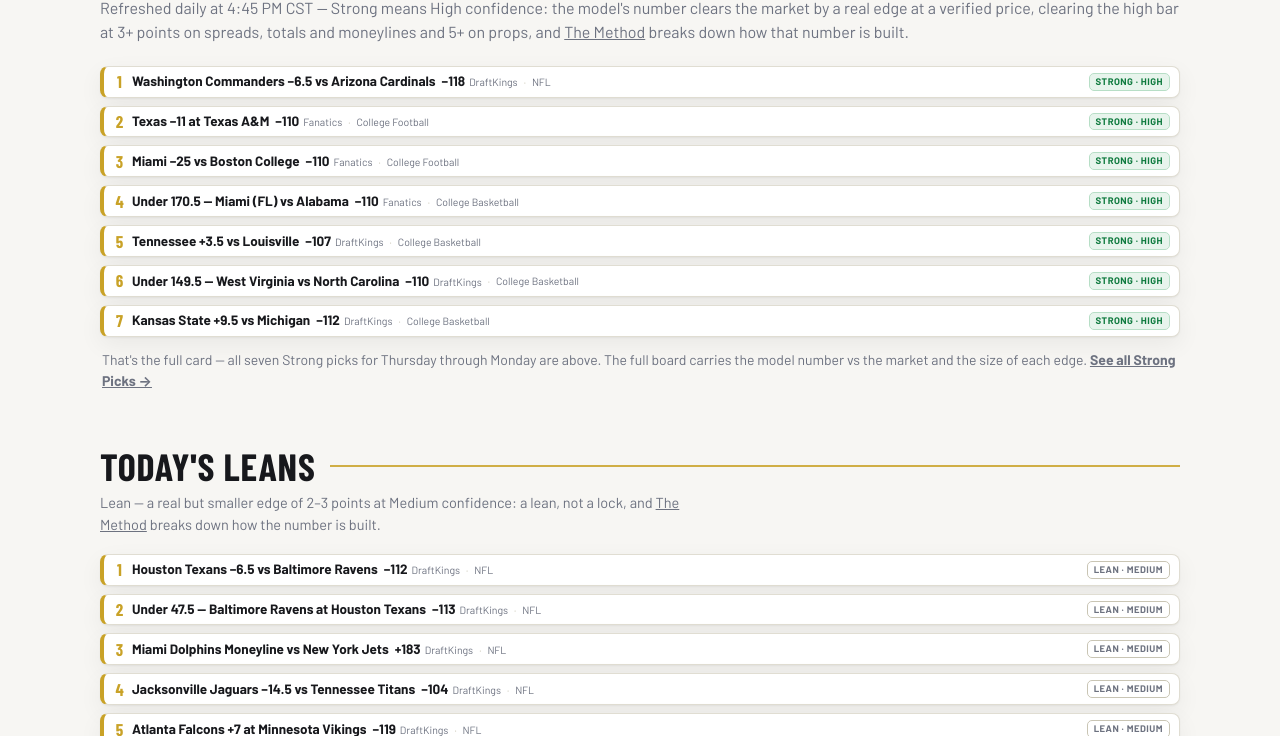
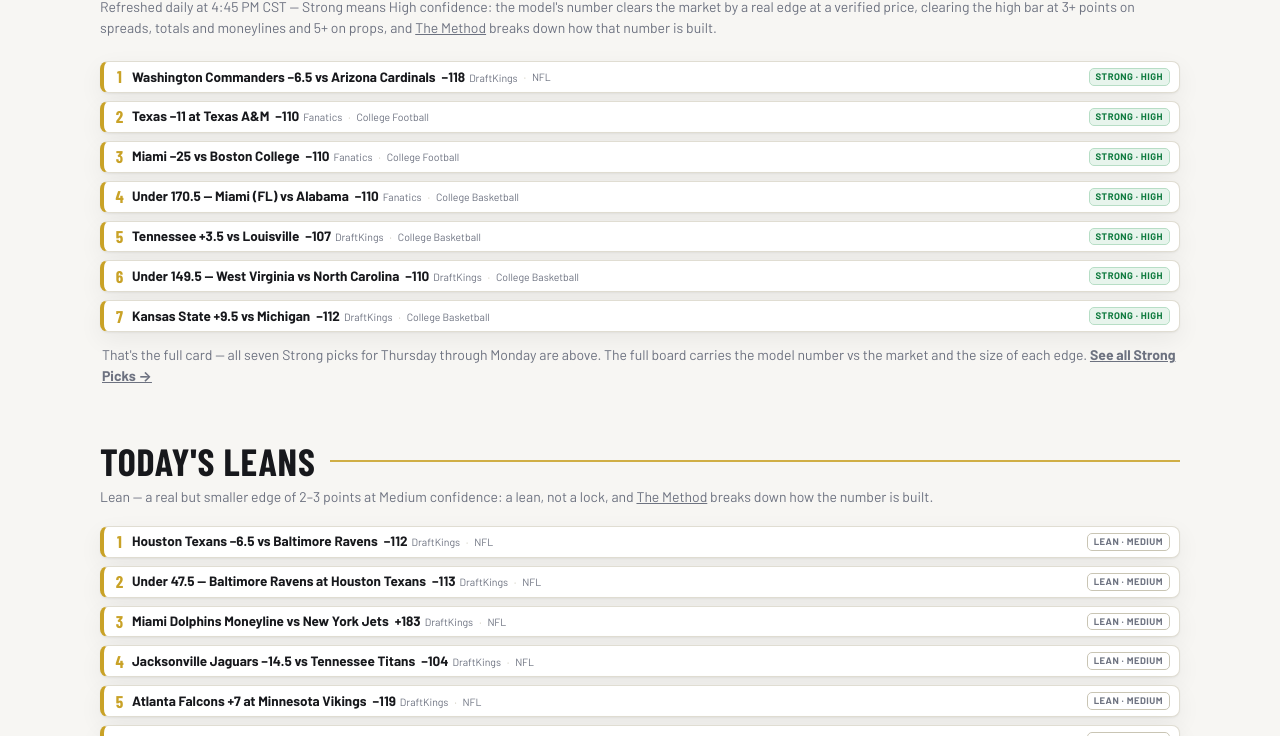
Before and after one commit to fattonyspicks/fat-tonys-picks, a plain HTML site: page index.html in a window 1280 px wide. Shown: the part 453-1189 px from the top of the page. Drawn offline with nearby package versions, Linux system fonts and the light colour scheme.

Commit message:
Update index.html

```diff
--- a/index.html
+++ b/index.html
@@ -79,6 +79,7 @@
       .sec-head .rule{flex:1;height:2px;background:var(--gold);min-width:40px;align-self:center;opacity:.85}
       .sec-sub{color:var(--muted);font-size:16px;margin:0 0 22px;max-width:64ch}
       .sec-sub.wide{max-width:none}
+      .sec-sub.lead{font-size:14px;line-height:1.55}
 
       /* strong picks — contained section, one compact line per pick */
       .strong-list{display:grid;grid-template-columns:1fr;gap:8px}
@@ -106,7 +107,7 @@
       }
       @media (max-width:400px){ .strong-row .pick b{font-size:12px} }
       .strong-note{font-size:14px;color:var(--muted);margin:12px 2px 0}
-      .defs{font-size:14.5px;color:var(--muted);margin:0 0 18px;max-width:75ch;line-height:1.55}
+      .defs{font-size:14px;color:var(--muted);margin:0 0 18px;max-width:none;line-height:1.55}
       .tag.lean{background:transparent;color:var(--muted);border-color:var(--line-strong)}
 
       /* filter */
@@ -203,7 +204,7 @@
       <!-- STRONG PICKS -->
       <section class="block" id="strong" aria-labelledby="strong-h">
         <div class="sec-head"><h2 id="strong-h">Today's Strong Picks</h2><span class="rule" aria-hidden="true"></span></div>
-        <p class="sec-sub wide">Refreshed daily at 4:45 PM CST — Strong means High confidence: the model's number clears the market by a real edge at a verified price, clearing the high bar at 3+ points on spreads, totals and moneylines and 5+ on props, and <a href="#method">The Method</a> breaks down how that number is built.</p>
+        <p class="sec-sub wide lead">Refreshed daily at 4:45 PM CST — Strong means High confidence: the model's number clears the market by a real edge at a verified price, clearing the high bar at 3+ points on spreads, totals and moneylines and 5+ on props, and <a href="#method">The Method</a> breaks down how that number is built.</p>
         <div class="strong-list">
           <a class="strong-row" href="strong-picks.html">
             <span class="rank" aria-hidden="true">1</span>
```
